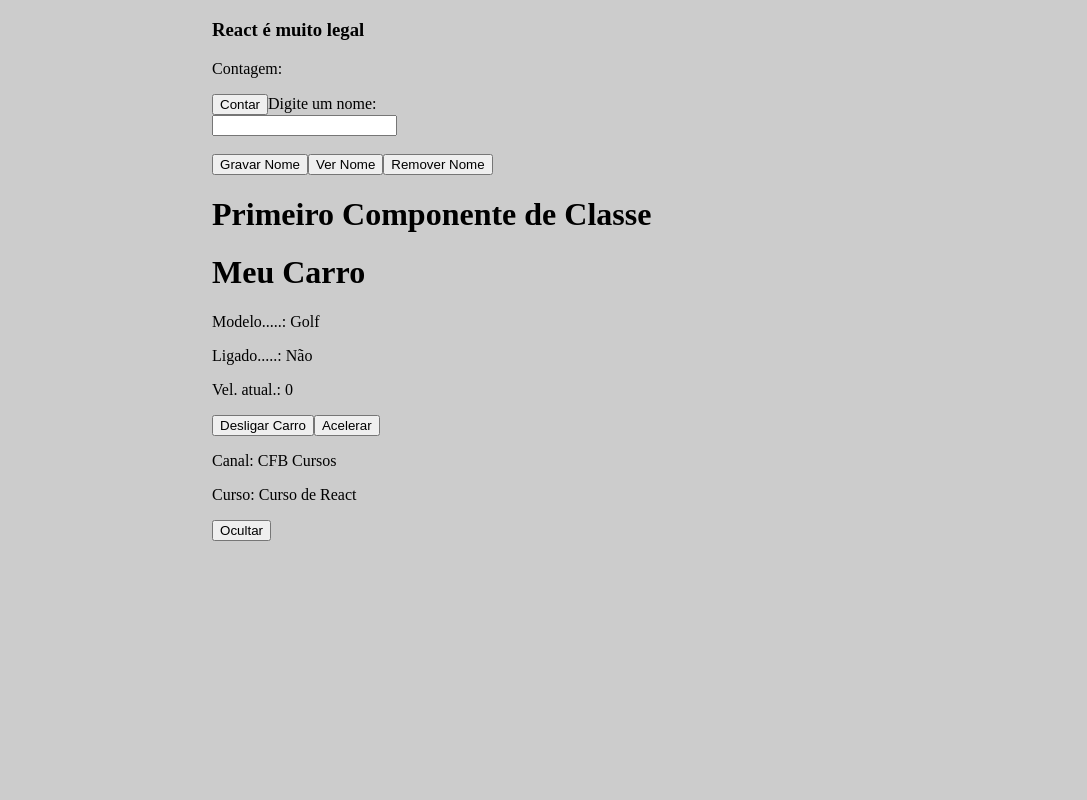
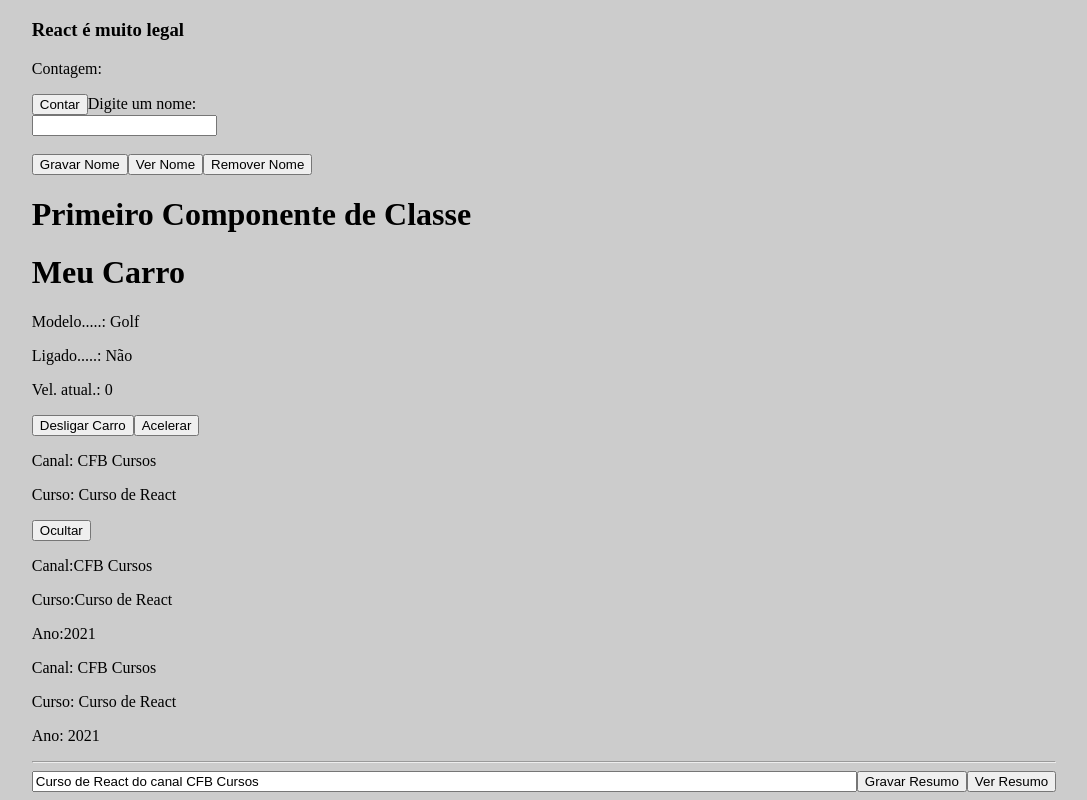
Before and after one commit to JohnPetros/reactjs, a React (Vite) app in the folder react-cfbcursos/app01/: page / in a window 1280 px wide. Shown: the part 1339-2139 px from the top of the page, without its empty margins (96-1183 px from the left). Before the commit the page ends 1888 px from the top, so only its background shows below. Built offline with nearby package versions, Linux system fonts and the light colour scheme.

Commit message:
Variáveis Globais

```diff
--- a/react-cfbcursos/app01/src/App.jsx
+++ b/react-cfbcursos/app01/src/App.jsx
@@ -13,6 +13,7 @@ import Contencao from "./Contencao";
 import UseEffect from "./components/UseEffect";
 import LocalStorage from "./components/LocalStorage";
 import ClassComponent from "./components/ClassComponent"
+import Globais from "./components/Globals";
 
 function App() {
   return (
@@ -42,6 +43,8 @@ function App() {
       <LocalStorage />
 
       <ClassComponent canal="CFB Cursos" curso="Curso de React"/>
+
+      <Globais />
     </div>
   );
 }
--- /dev/null
+++ b/react-cfbcursos/app01/src/components/Globals/index.jsx
@@ -0,0 +1,33 @@
+import React, { useState} from "react";
+import Globais from "./variaveis_globais";
+import Info from "./info";
+
+export default function Global() {
+  const [resumo, setResumo] = useState(Globais.resumo);
+
+  const gravarResumo = () => {
+    Globais.resumo = resumo;
+  };
+
+  const verResumo = () => {
+    alert(Globais.resumo);
+  };
+
+  return (
+    <>
+      <Info />
+      <p>{"Canal: " + Globais.canal}</p>
+      <p>{"Curso: " + Globais.curso}</p>
+      <p>{"Ano: " + Globais.ano}</p>
+      <hr />
+      <input
+        type="text"
+        size="100"
+        value={resumo}
+        onChange={(e) => setResumo(e.target.value)}
+      />
+      <button onClick={() => gravarResumo()}>Gravar Resumo</button>
+      <button onClick={() => verResumo()}>Ver Resumo</button>
+    </>
+  );
+}
--- /dev/null
+++ b/react-cfbcursos/app01/src/components/Globals/info.jsx
@@ -0,0 +1,12 @@
+import React from "react";
+import Globais from "./variaveis_globais";
+
+export default function Info() {
+  return (
+    <>
+      <p>{"Canal:" + Globais.canal}</p>
+      <p>{"Curso:" + Globais.curso}</p>
+      <p>{"Ano:" + Globais.ano}</p>
+    </>
+  );
+}
--- /dev/null
+++ b/react-cfbcursos/app01/src/components/Globals/variaveis_globais.jsx
@@ -0,0 +1,6 @@
+export default class Globais {
+  static canal = "CFB Cursos";
+  static curso = "Curso de React";
+  static ano = 2021;
+  static resumo = "Curso de React do canal CFB Cursos";
+}
```
Also changed, not shown: react-cfbcursos/app01/src/components/Navigation/index.jsx (added, +10 -0 lines), react-cfbcursos/app01/src/components/Navigation/pagina2.jsx (added, +10 -0 lines), react-cfbcursos/app01/src/components/Bind/index.jsx (deleted).
